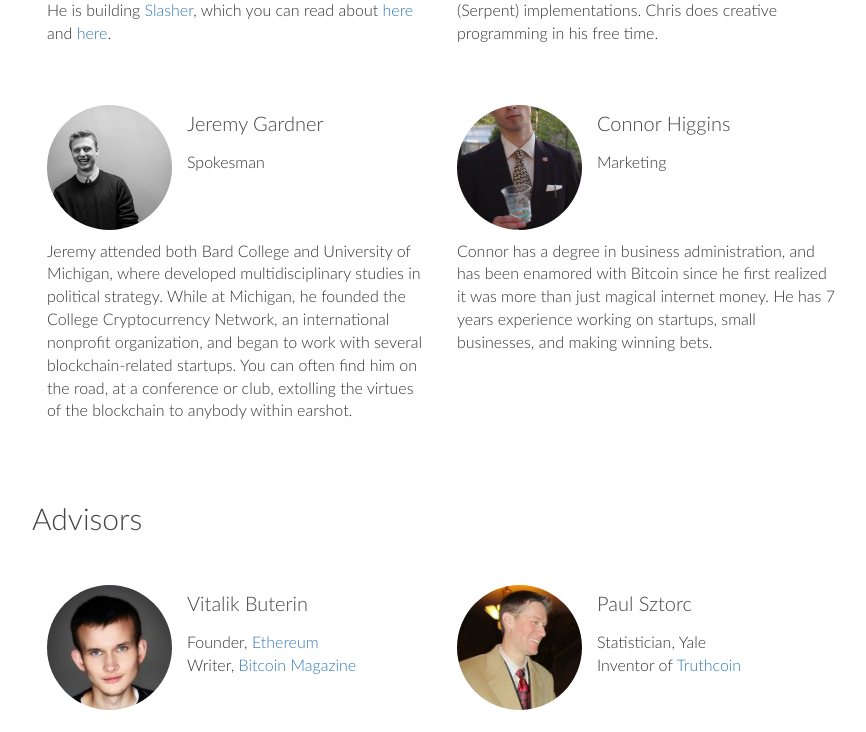
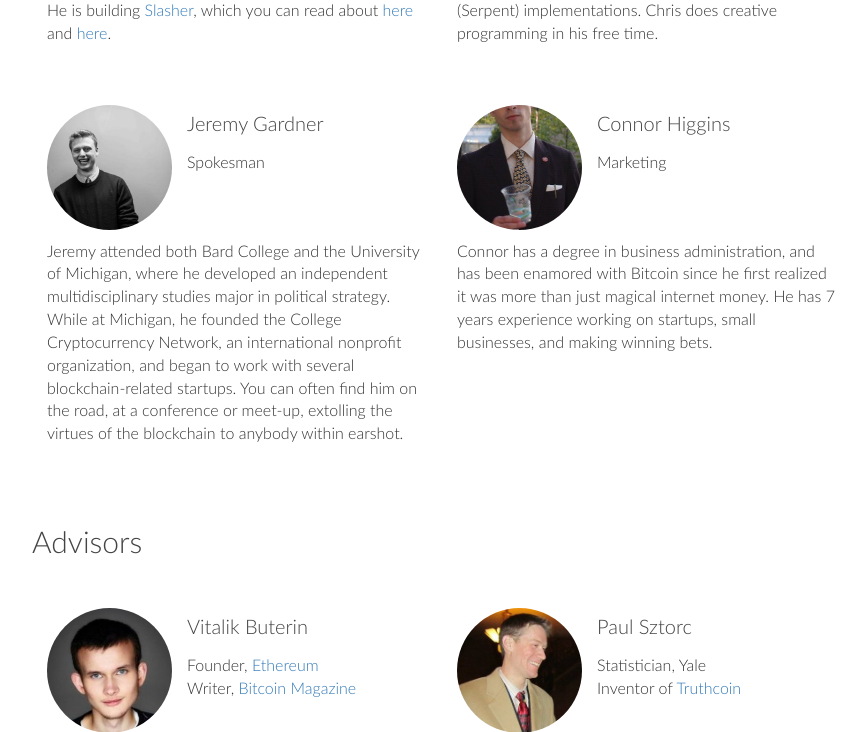
Before and after one commit to collegecrypto/augur.net, a Django app: page /team/ in a window 1280 px wide. Shown: the part 1186-1918 px from the top of the page, without its empty margins (198-1064 px from the left). Run offline with Django 3.2, Linux system fonts and the light colour scheme; some libraries are stand-ins or nearby versions; some web fonts are replaced.

Commit message:
Update team.html

```diff
--- a/augur_net/templates/team.html
+++ b/augur_net/templates/team.html
@@ -87,7 +87,7 @@
           <a href="http://www.linkedin.com/in/jg1578"><i class="fa fa-linkedin-square fa-1x"></i></a>
         </div>
         <div style="clear: both; margin-bottom: 10px;"></div>
-        Jeremy attended both Bard College and University of Michigan, where developed multidisciplinary studies in political strategy. While at Michigan, he founded the College Cryptocurrency Network, an international nonprofit organization, and began to work with several blockchain-related startups.  You can often find him on the road, at a conference or club, extolling the virtues of the blockchain to anybody within earshot.
+        Jeremy attended both Bard College and the University of Michigan, where he developed an independent multidisciplinary studies major in political strategy. While at Michigan, he founded the College Cryptocurrency Network, an international nonprofit organization, and began to work with several blockchain-related startups.  You can often find him on the road, at a conference or meet-up, extolling the virtues of the blockchain to anybody within earshot.
       </li>
       <li class="col-xs-12 col-sm-6">
         <div style="clear: both;"></div>
```
